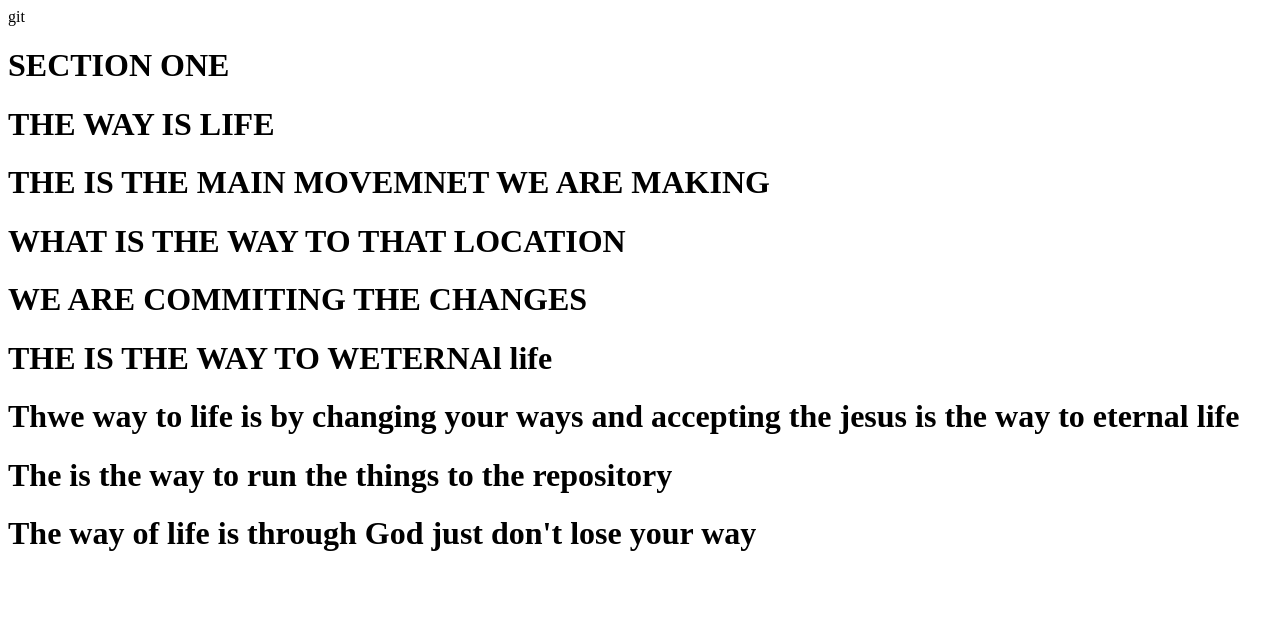
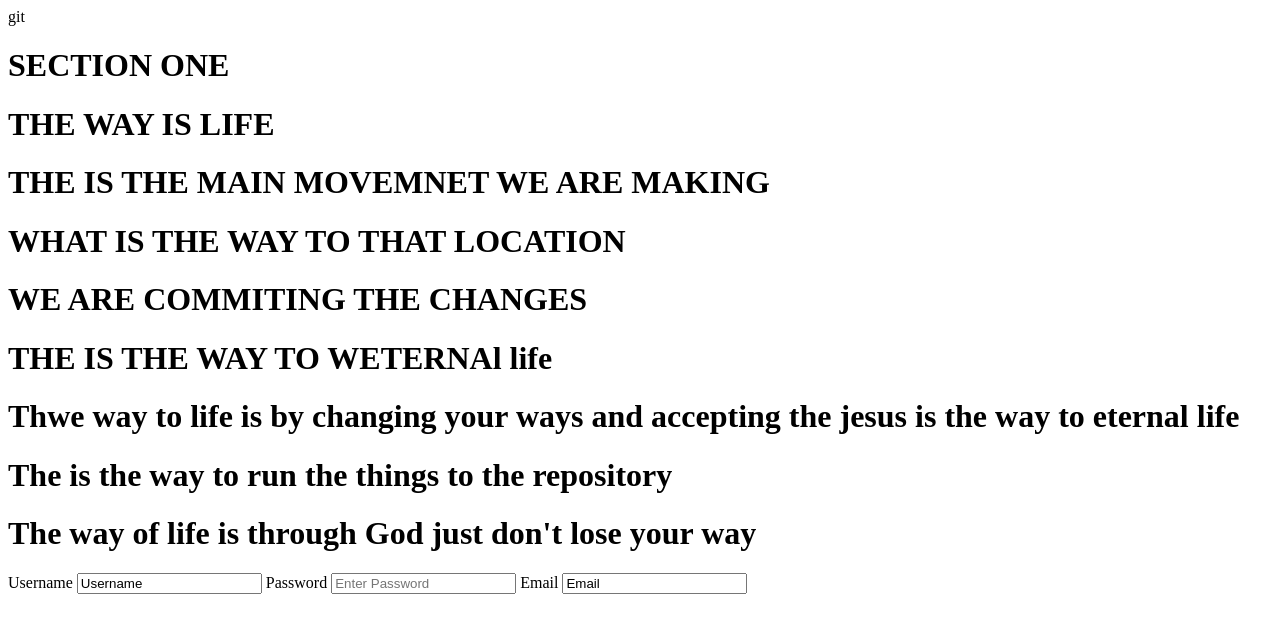
Before and after one commit to Donrington/mywork, a plain HTML site: page index.html in a window 1280 px wide. Drawn offline with Linux system fonts and the light colour scheme.

Commit message:
index.html

```diff
--- a/index.html
+++ b/index.html
@@ -31,6 +31,20 @@ git
 
 
 
+<form>
+	<label for='usr'>Username</label>
+	<input type='text' class='form-control border-info mb-3' placeholder='Enter Username'  id='usr' value='Username' required/>
+
+	<label for='pss'>Password</label>
+	<input type='password' class='form-control border-info mb3' placeholder='Enter Password' required/>
+
+	<label for='eml'>Email</label>
+	<input type='email' class='form-control border-info mb-3' placeholder='Enter Email Address' id='eml' value='Email' required/>
+
+
+</form>
+
+
 </body>
 
 
```
